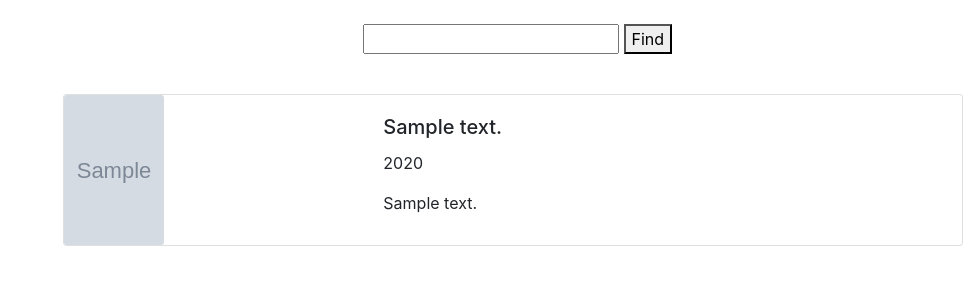
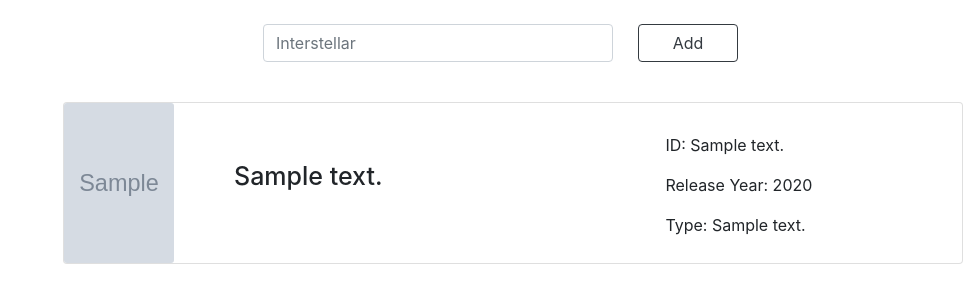
Before and after one commit to deansainer/watch-play-list, a Django app: page / in a window 1400 px wide. Shown: the top 303 px of the page, without its empty margins (437-1400 px from the left). Run offline with Django 4.2, Linux system fonts and the light colour scheme; tables that the repository leaves empty hold one stand-in row (values such as "Sample post"); grey boxes marked "Sample" are stand-in pictures; a database or web service that is not in the repository returns one stand-in record (values such as "Sample title"); data that the repository does not hold is empty.

Commit message:
added some styling

```diff
--- a/organizer/settings.py
+++ b/organizer/settings.py
@@ -122,6 +122,10 @@ USE_TZ = True
 
 STATIC_URL = 'static/'
 
+STATICFILES_DIRS = [
+    os.path.join(BASE_DIR, 'static')
+]
+
 # Default primary key field type
 # https://docs.djangoproject.com/en/4.2/ref/settings/#default-auto-field
 
--- /dev/null
+++ b/organizer_app/data_example.json
@@ -0,0 +1 @@
+{"d": [{"i": {"height": 1037, "imageUrl": "https://m.media-amazon.com/images/M/MV5BMjAxMzY3NjcxNF5BMl5BanBnXkFtZTcwNTI5OTM0Mw@@._V1_.jpg", "width": 700}, "id": "tt1375666", "l": "Inception", "q": "feature", "qid": "movie", "rank": 112, "s": "Leonardo DiCaprio, Joseph Gordon-Levitt", "y": 2010},
--- a/organizer_app/templates/organizer_app/organizer.html
+++ b/organizer_app/templates/organizer_app/organizer.html
@@ -1,25 +1,31 @@
-<link rel="stylesheet" href="https://cdn.jsdelivr.net/npm/bootstrap@4.0.0/dist/css/bootstrap.min.css" integrity="sha384-Gn5384xqQ1aoWXA+058RXPxPg6fy4IWvTNh0E263XmFcJlSAwiGgFAW/dAiS6JXm" crossorigin="anonymous">
-<form method="post" style="margin-left: 800px">
+{% load static %}
+<link rel="stylesheet" href="https://cdn.jsdelivr.net/npm/bootstrap@4.3.1/dist/css/bootstrap.min.css" integrity="sha384-ggOyR0iXCbMQv3Xipma34MD+dH/1fQ784/j6cY/iJTQUOhcWr7x9JvoRxT2MZw1T" crossorigin="anonymous">
+<link rel="stylesheet" type="text/css" href="{% static 'css/main.css' %}">
+
+<form method="post">
     {% csrf_token %}
     <br>
-    <input type="text" name="movie_name" id="movie_name">
-    <button type="submit" name="get_movie">Find</button>
+    <div class="form-container">
+    <input class="form-control" style="width: 350px" name="movie_name" placeholder="Interstellar">
+    <button class="btn btn-outline-dark" style="margin-left: 25px; width: 100px" type="submit" name="get_movie">Add</button>
+        </div>
     </form>
 {% for content in content_list %}
 <br>
 
 <div class="card" style="width: 900px; margin-left: 500px">
     <div class="row no-gutters">
-        <div class="col-md-4">
-            <img src="{{content.content_image}}" class="card-img" style="width: 100px; height: 150px">
-        </div>
-        <div class="col-md-8">
-            <div class="card-body">
-                <h5 class="card-title">{{content.content_name}}</h5>
-                <p class="card-text">{{content.release_year}}</p>
-                <p class="card-text">{{content.content_type}}</p>
+        <div class="col-md-10" style="display: flex">
+            <img src="{{content.content_image}}" class="card-img" style="width: 110px; height: 160px">
+            <div class="card-body"  style="display: flex">
+                <h2 class="content_name">{{content.content_name}}</h2>
+            </div>
+                <div class="content_side_data">
+                    <p>ID: {{content.content_id}}</p>
+                <p>Release Year: {{content.release_year}}</p>
+                <p>Type: {{content.content_type}}</p>
+                    </div>
             </div>
         </div>
     </div>
-</div>
 {% endfor %}
--- a/organizer_app/views.py
+++ b/organizer_app/views.py
@@ -12,7 +12,9 @@ headers = {
 url = "https://imdb8.p.rapidapi.com/auto-complete"
 
 def movies(request):
+    # getting all objects from 'content' model
     content_list = Content.objects.all()
+
     try:
         # get movie name
         query = ''
@@ -20,13 +22,13 @@ def movies(request):
             query= request.POST.get('movie_name')
         querystring = {"q": query}
 
-        #get json data of entered movie
+        #get json data of entered movie name
         response = requests.get(url, headers=headers, params=querystring).json()
         content_data = {
           'content_id': response['d'][0]['id'],
           'content_name': response['d'][0]['l'],
           'content_image': response['d'][0]['i']['imageUrl'],
-          'content_type': response['d'][0]['qid'],
+          'content_type': response['d'][0]['qid'].capitalize(),
           'release_year': response['d'][0]['y'],
         }
 
--- /dev/null
+++ b/static/css/main.css
@@ -0,0 +1,12 @@
+.form-container{
+    display: flex;
+    margin-left: 700px;
+}
+.content_name{
+    margin-left: 40px;
+    margin-top: 38px;
+    font-size: 25px;
+}
+.content_side_data{
+    margin-top: 30px;
+}
```
